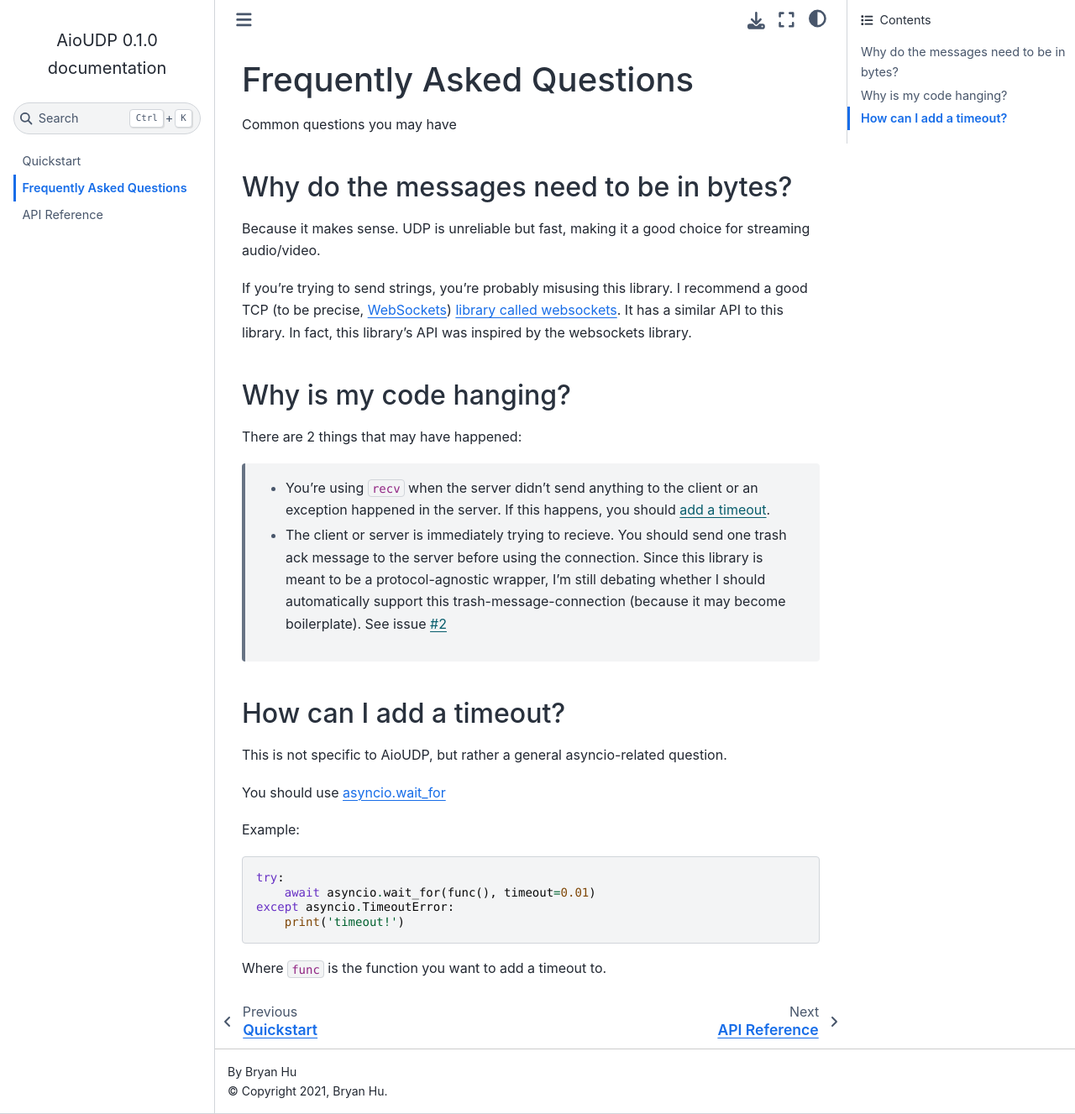
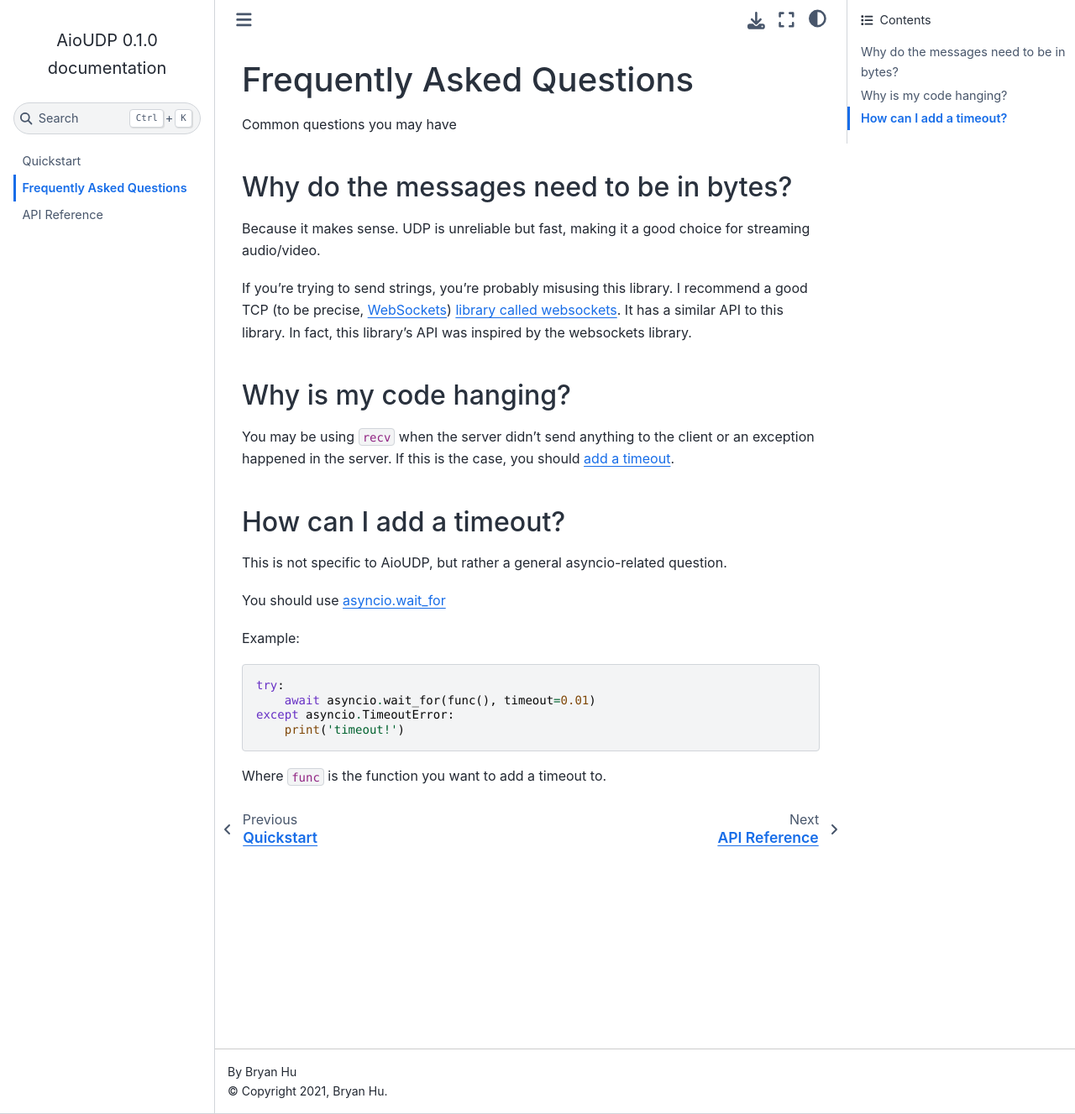
Before and after one commit to ThatXliner/aioudp, a Sphinx documentation site: the page built from docs/faq.rst, in a window 1280 px wide and 1327 px high. Shown: the whole window at 84% size. Built offline with Sphinx 7.4.7 and the Sphinx Book theme 1.1.4, drawn with Linux system fonts in a browser that asks for light colours.

Commit message:
:memo: Updated docs

```diff
--- a/docs/faq.rst
+++ b/docs/faq.rst
@@ -20,10 +20,8 @@
 Why is my code hanging?
 -----------------------
 
-There are 2 things that may have happened:
+You may be using ``recv`` when the server didn't send anything to the client or an exception happened in the server. If this is the case, you should :ref:`add a timeout <faq-add-timeout>`.
 
- - You're using ``recv`` when the server didn't send anything to the client or an exception happened in the server. If this happens, you should :ref:`add a timeout <faq-add-timeout>`.
- - The client or server is immediately trying to recieve. You should send one trash ack message to the server before using the connection. Since this library is meant to be a protocol-agnostic wrapper, I'm still debating whether I should automatically support this trash-message-connection (because it may become boilerplate). See issue `#2 <https://github.com/ThatXliner/aioudp/issues/2>`_
 
 .. _faq-add-timeout:
 
```
